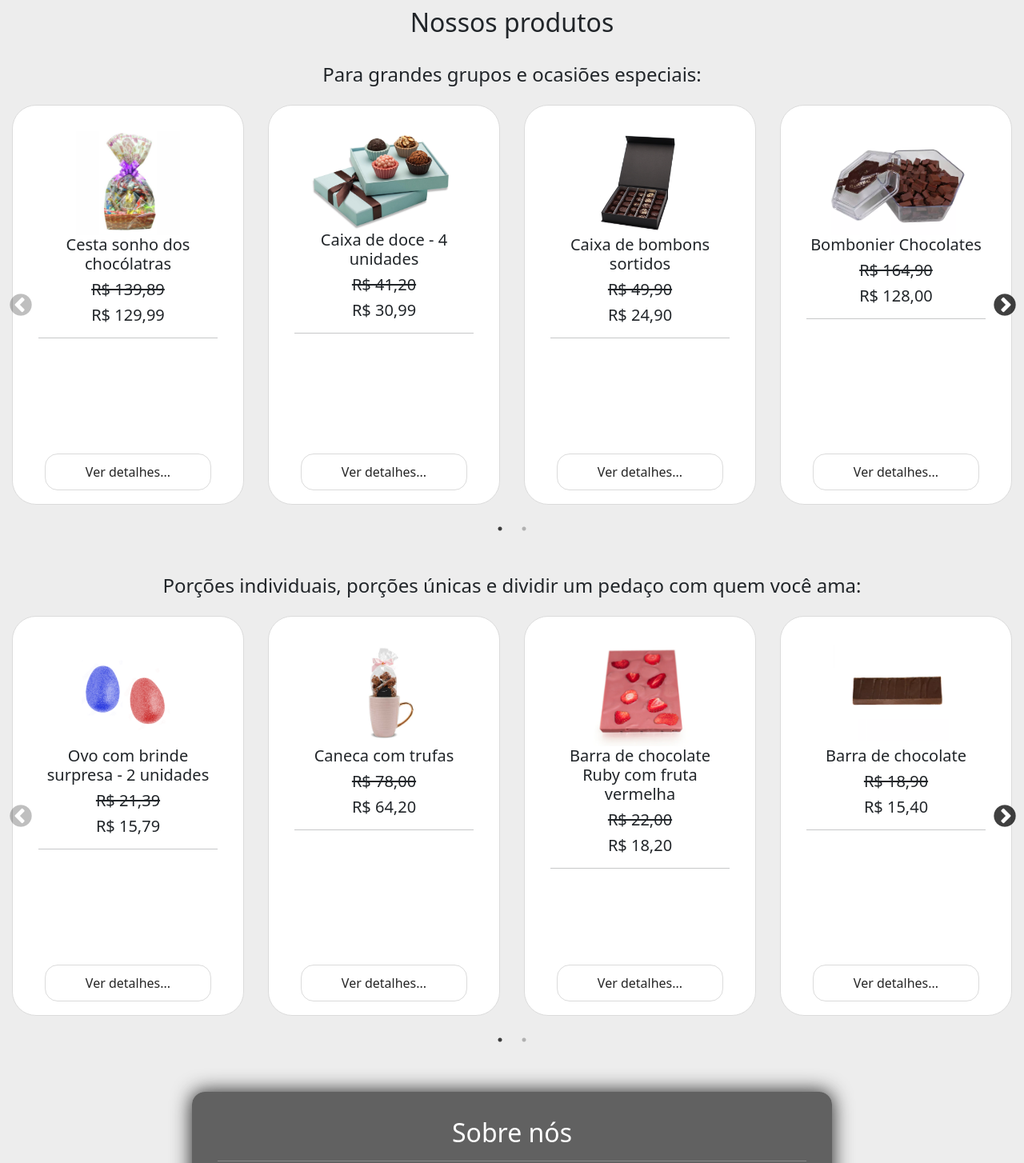
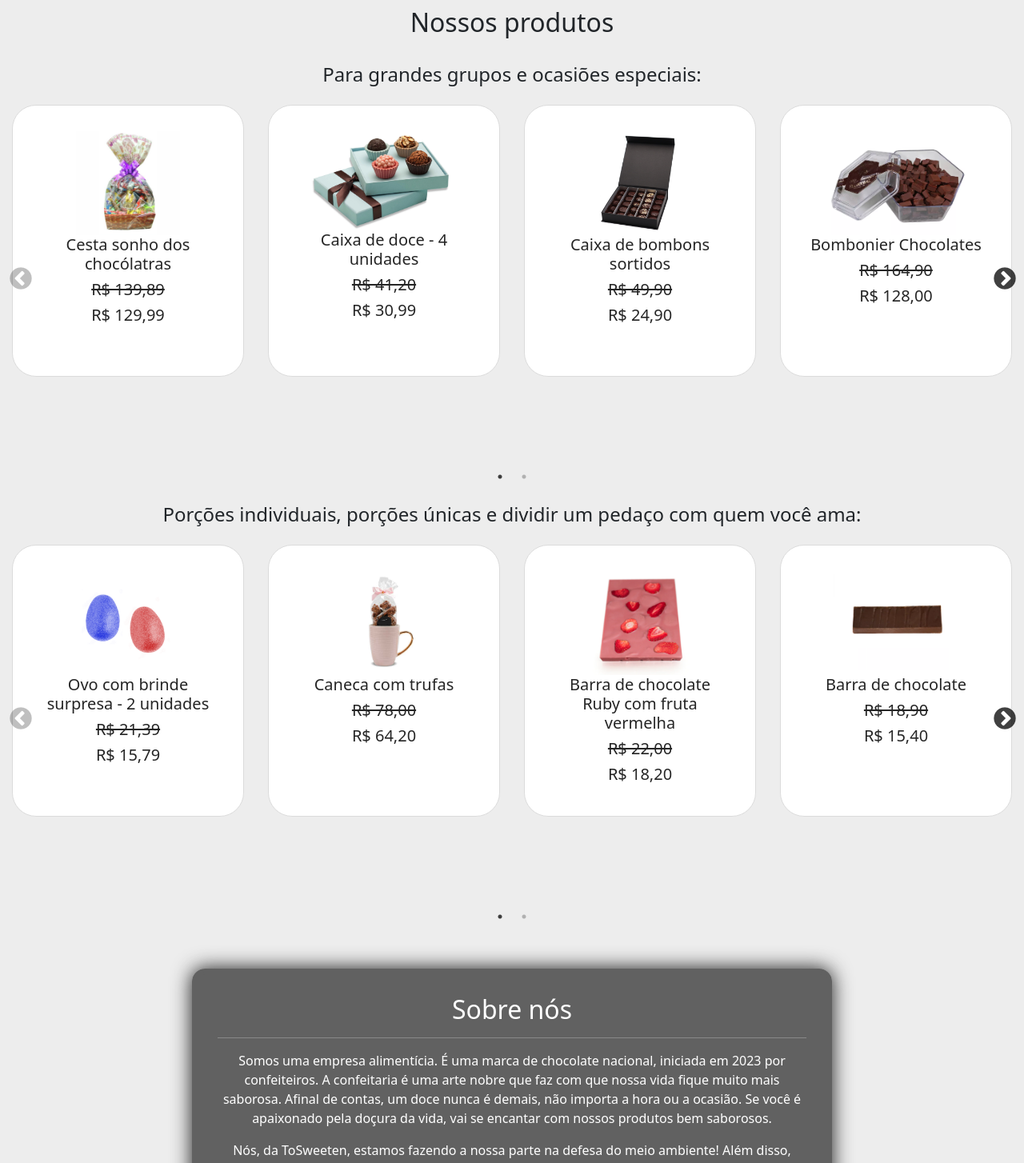
Before and after one commit to vitaolv/project-vite-react-ecommerce, a React (Vite) app: page / in a window 1280 px wide. Shown: the part 531-1985 px from the top of the page at 80% size. Built offline with nearby package versions, Linux system fonts and the light colour scheme; a web font is replaced by a local one.

Commit message:
Correção dos botões e melhoras no Slider's Home page

```diff
--- /dev/null
+++ b/src/components/pageHome/SettingsSlickSlider.jsx
@@ -0,0 +1,30 @@
+export const settings = {
+  dots: true,
+  infinite: false,
+  speed: 300,
+  slidesToShow: 4,
+  slidesToScroll: 4,
+  responsive: [
+    {
+      breakpoint: 1200,
+      settings: {
+        slidesToShow: 3,
+        slidesToScroll: 2,
+      },
+    },
+    {
+      breakpoint: 840,
+      settings: {
+        slidesToShow: 2,
+        slidesToScroll: 2,
+      },
+    },
+    {
+      breakpoint: 550,
+      settings: {
+        slidesToShow: 1,
+        slidesToScroll: 1,
+      },
+    },
+  ],
+};
--- a/src/components/pageHome/SlickSliderListProduct.jsx
+++ b/src/components/pageHome/SlickSliderListProduct.jsx
@@ -1,39 +1,8 @@
 import Slider from "react-slick";
 import { Link, useLocation } from "react-router-dom";
 import { useProductContext } from "../../context/ProductContext";
-
+import { settings } from "./SettingsSlickSlider";
 export function SlickSliderListProduct() {
-  const settings = {
-    dots: true,
-    infinite: false,
-    speed: 300,
-    slidesToShow: 4,
-    slidesToScroll: 4,
-    responsive: [
-      {
-        breakpoint: 1200,
-        settings: {
-          slidesToShow: 3,
-          slidesToScroll: 2,
-        },
-      },
-      {
-        breakpoint: 840,
-        settings: {
-          slidesToShow: 2,
-          slidesToScroll: 2,
-        },
-      },
-      {
-        breakpoint: 550,
-        settings: {
-          slidesToShow: 1,
-          slidesToScroll: 1,
-        },
-      },
-    ],
-  };
-
   const produtosFormatados = useProductContext();
 
   const location = useLocation();
@@ -47,10 +16,19 @@ export function SlickSliderListProduct() {
     <div className="slider-container" id="slider-container">
       <br />
       <h4>Para grandes grupos e ocasiões especiais:</h4>
-
       <Slider {...settings}>
         {filteredProducts1.map((product) => (
-          <div key={product.id} className="product-card">
+          <Link
+            key={product.id}
+            to={`/produto/${encodeURIComponent(product.name)}/${product.id}`}
+            className={`card-hover ${
+              location.pathname ===
+              `/produto/${encodeURIComponent(product.name)}/${product.id}`
+                ? "active"
+                : ""
+            }`}
+          >
+            <div className="product-card">
               <img
                 src={product.cover[0]}
                 alt={product.name}
@@ -61,7 +39,6 @@ export function SlickSliderListProduct() {
                 {product.formattedPriceBefore}
               </h5>
               <h5> {product.formattedPrice}</h5>
-            <hr />
               <div className="card-body-action">
                 <Link
                   to={`/produto/${encodeURIComponent(product.name)}/${
@@ -78,21 +55,28 @@ export function SlickSliderListProduct() {
                 </Link>
               </div>
             </div>
+          </Link>
         ))}
       </Slider>
-
       <br />
       <br />
-      <br />
-
       <h4>
         Porções individuais, porções únicas e dividir um pedaço com quem você
         ama:
       </h4>
-
       <Slider {...settings}>
         {filteredProducts2.map((product) => (
-          <div key={product.id} className="product-card">
+          <Link
+            key={product.id}
+            to={`/produto/${encodeURIComponent(product.name)}/${product.id}`}
+            className={`card-hover ${
+              location.pathname ===
+              `/produto/${encodeURIComponent(product.name)}/${product.id}`
+                ? "active"
+                : ""
+            }`}
+          >
+            <div className="product-card">
               <img
                 src={product.cover[0]}
                 alt={product.name}
@@ -103,7 +87,6 @@ export function SlickSliderListProduct() {
                 {product.formattedPriceBefore}
               </h5>
               <h5> {product.formattedPrice}</h5>
-            <hr />
               <div className="card-body-action">
                 <Link
                   to={`/produto/${encodeURIComponent(product.name)}/${
@@ -120,6 +103,7 @@ export function SlickSliderListProduct() {
                 </Link>
               </div>
             </div>
+          </Link>
         ))}
       </Slider>
     </div>
--- a/src/css/ButtonToCartOrBuyNow.css
+++ b/src/css/ButtonToCartOrBuyNow.css
@@ -1,6 +1,5 @@
 .content-buttons-Detail {
   display: flex;
-  width: 80%;
   flex-direction: column;
   justify-content: center;
   align-items: center;
@@ -9,15 +8,17 @@
 
 .button-comprar-agora {
   color: black;
+  width: 100%;
+  padding: 0.7rem;
   border: none;
   background-color: #e3d98d;
-  padding: 0.5rem;
   border-radius: 10px;
 }
 
 .button-adicionar-carrinho {
   background-color: #fff;
-  padding: 0.5rem;
+  width: 100%;
+  padding: 0.7rem;
   color: black;
   border: 1px solid #dbdbdb;
   border-radius: 10px;
--- a/src/css/SlickSliderListProduct.css
+++ b/src/css/SlickSliderListProduct.css
@@ -21,9 +21,10 @@
   border: 1px solid #dbdbdb;
   border-radius: 30px;
   padding: 2rem;
-  height: 500px;
+  height: 340px;
   align-text: center;
   position: relative;
+  transition: all 0.2s ease-in-out;
 }
 
 button.slick-prev:before,
@@ -53,6 +54,24 @@ button.slick-next:before {
 
 .slider-container .slick-next {
   right: 10px;
+}
+
+.product-card .card-body-action a {
+  display: none;
+}
+
+.product-card:hover .card-body-action a {
+  display: block;
+}
+
+.product-card:hover {
+  height: 370px;
+  transition: all 0.2s ease-in-out;
+}
+
+.card-hover {
+  text-decoration: none;
+  color: #252525;
 }
 
 .card-body-action {
@@ -106,7 +125,7 @@ button.slick-next:before {
 }
 
 .slick-initialized .slick-slide {
-  height: 530px;
+  height: 465px;
   display: flex;
   align-items: center;
   justify-content: center;
```
Lines whose indentation alone changed are shown as unchanged.
